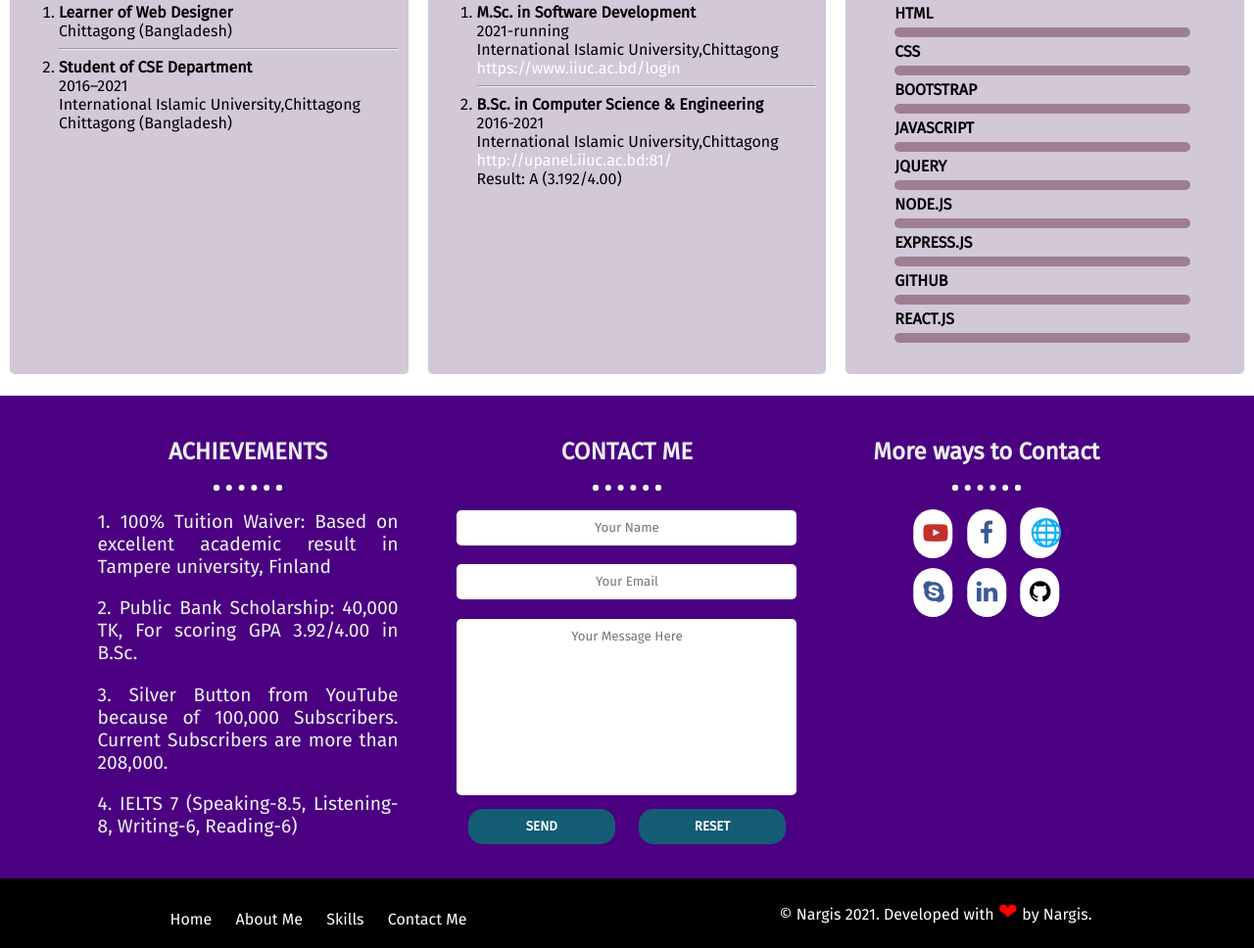
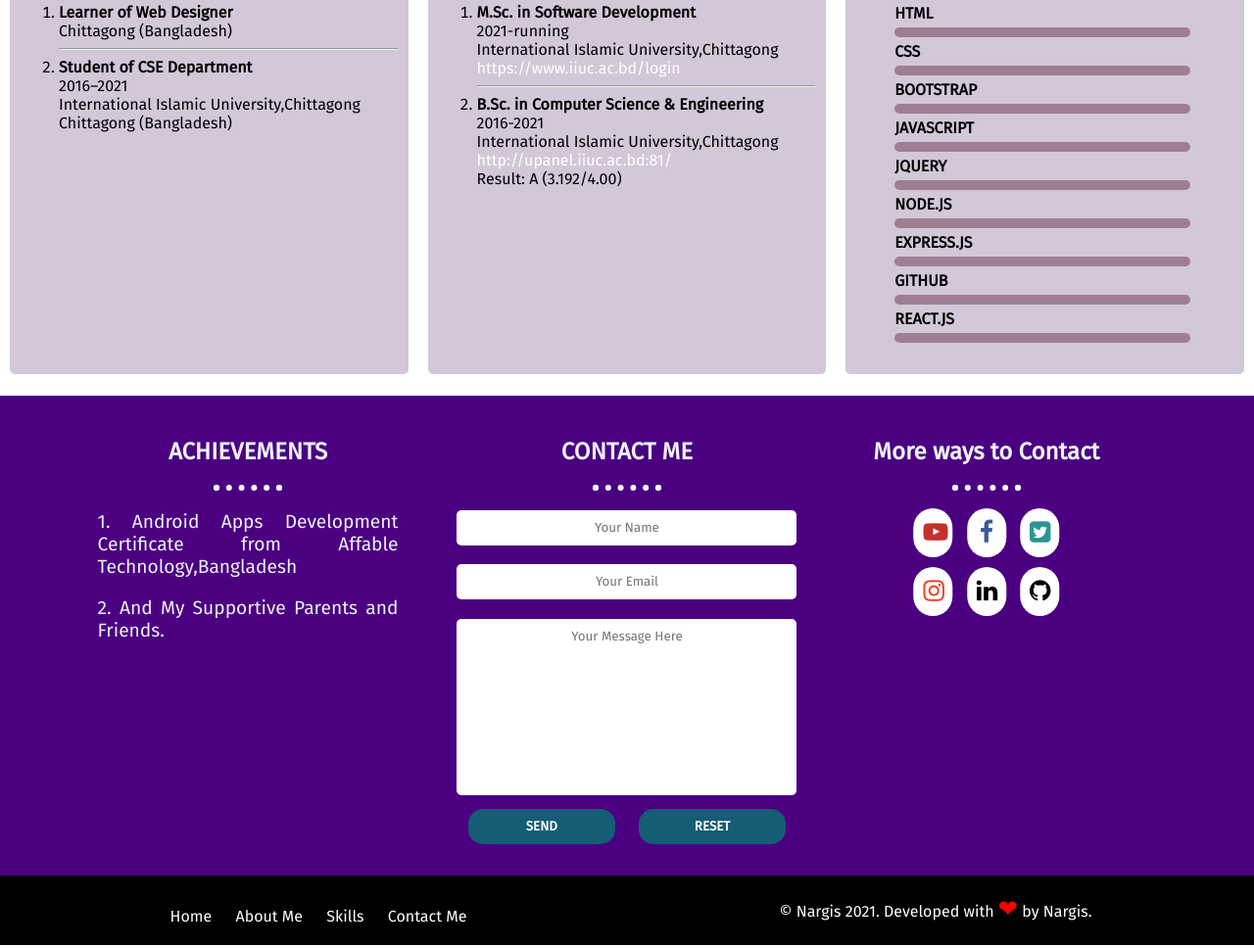
Before and after one commit to Tathoi96/PORTFOLIO, a plain HTML site: page index.html in a window 1280 px wide. Shown: the part 1564-2532 px from the top of the page at 98% size. Drawn offline with Linux system fonts and the light colour scheme.

Commit message:
commends

```diff
--- a/index.html
+++ b/index.html
@@ -223,11 +223,9 @@
         <div class="achievement col-4">
             <h2>ACHIEVEMENTS</h2>
             <hr class="dotted-hr">
-            <p>1. 100% Tuition Waiver: Based on excellent academic result in Tampere university, Finland</p>
-            <p>2. Public Bank Scholarship: 40,000 TK, For scoring GPA 3.92/4.00 in B.Sc.</p>
-            <p>3. Silver Button from YouTube because of 100,000 Subscribers. Current Subscribers are more than 208,000.
-            </p>
-            <p>4. IELTS 7 (Speaking-8.5, Listening-8, Writing-6, Reading-6) </p>
+            <p>1. Android Apps Development Certificate from Affable Technology,Bangladesh</p>
+
+            <p>2. And My Supportive Parents and Friends. </p>
 
         </div>
         <div class="contact col-4" id="contact-id">
@@ -250,21 +248,22 @@
             <h2>More ways to Contact</h2>
             <hr class="dotted-hr">
             <div class="media-buttons">
-            <button class="btn" onclick="window.open('http://www.youtube.com/c/anisulislamrubel')"
-                class="request-callback"><i class="fa fa-youtube-play" style="color: #c4302b;"
+                <button class="btn" onclick="window.open('https://www.youtube.com')" class="request-callback"><i
+                        class="fa fa-youtube-play" style="color: #c4302b;" aria-hidden="true"></i></button>
+                <button class="btn" onclick="window.open('https://www.facebook.com')" class="btn request-callback"><i
+                        class="fa fa-facebook" style="color:  #3b5998;" aria-hidden="true"></i></button>
+                <button class="btn" onclick="window.open('https://twitter.com/?partner=opera15-other')"
+                    class="btn request-callback">
+                    <i class="fa fa-twitter-square" aria-hidden="true" style="color: rgb(42, 148, 148);"></i> </button>
+                <button class="btn" onclick="window.open('https://www.instagram.com/?hl=en')"
+                    class="btn request-callback"><i class="fa fa-instagram" aria-hidden="true"
+                        style="color:#f13f20 ;"></i>
+                </button>
+                <button class="btn" onclick="window.open('https://www.linkedin.com')" class="btn request-callback"><i
+                        class="fa fa-linkedin"
+                        style="color:  linear-gradient( #405de6, #5851db, #833ab4, #c13584, #e1306c, #fd1d1d);"
                         aria-hidden="true"></i></button>
-            <button class="btn" onclick="window.open('https://www.facebook.com/studywithanis')"
-                class="btn request-callback"><i class="fa fa-facebook" style="color:  #3b5998;"
-                    aria-hidden="true"></i></button>
-            <button class="btn" onclick="window.open('http://www.studywithanis.com/')" class="btn request-callback">
-                <span style="font-size: 1.7rem;">&#127760;</span> </i></button>
-            <button class="btn" onclick="window.open('http://www.youtube.com/c/anisulislamrubel')"
-                class="btn request-callback"><i class="fa fa-skype" style="color:  #3b5998;"
-                    aria-hidden="true"></i></button>
-            <button class="btn" onclick="window.open('https://www.linkedin.com/in/anisul-islam-515a7714a/')"
-                class="btn request-callback"><i class="fa fa-linkedin" style="color:  #3b5998;"
-                    aria-hidden="true"></i></button>
-            <button class="btn" onclick="window.open('https://github.com/anisul-Islam')" class="btn request-callback"><i
+                <button class="btn" onclick="window.open('https://github.com/')" class="btn request-callback"><i
                         class="fa fa-github" aria-hidden="true" style="color: #000000;"></i></button>
             </div>
         </div>
```
Lines whose indentation alone changed are shown as unchanged.
